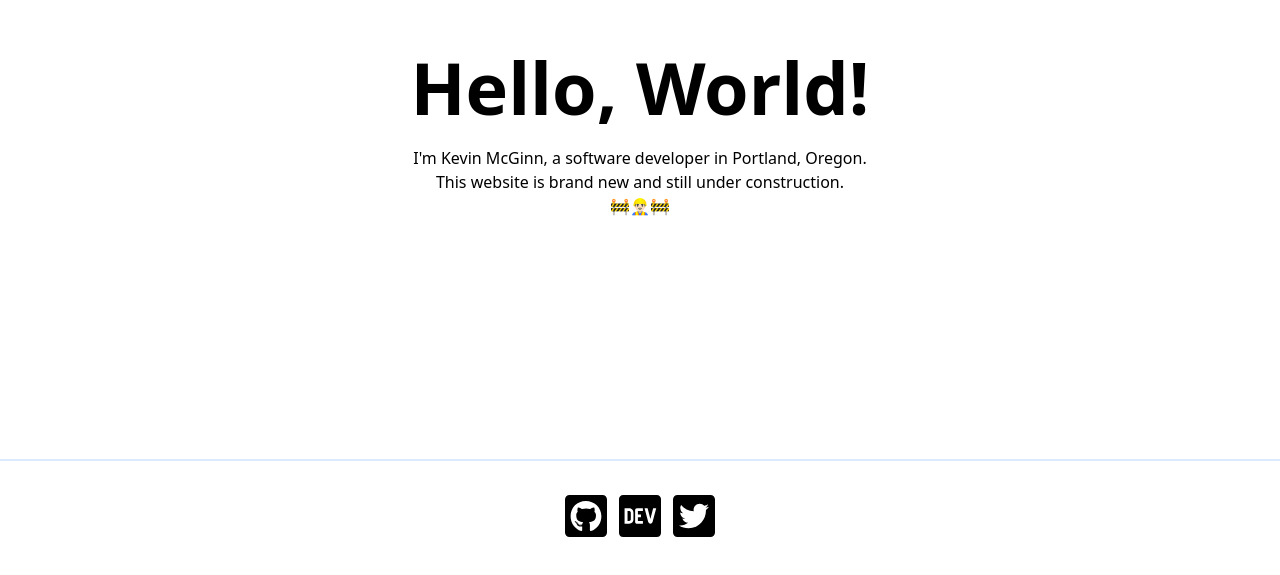
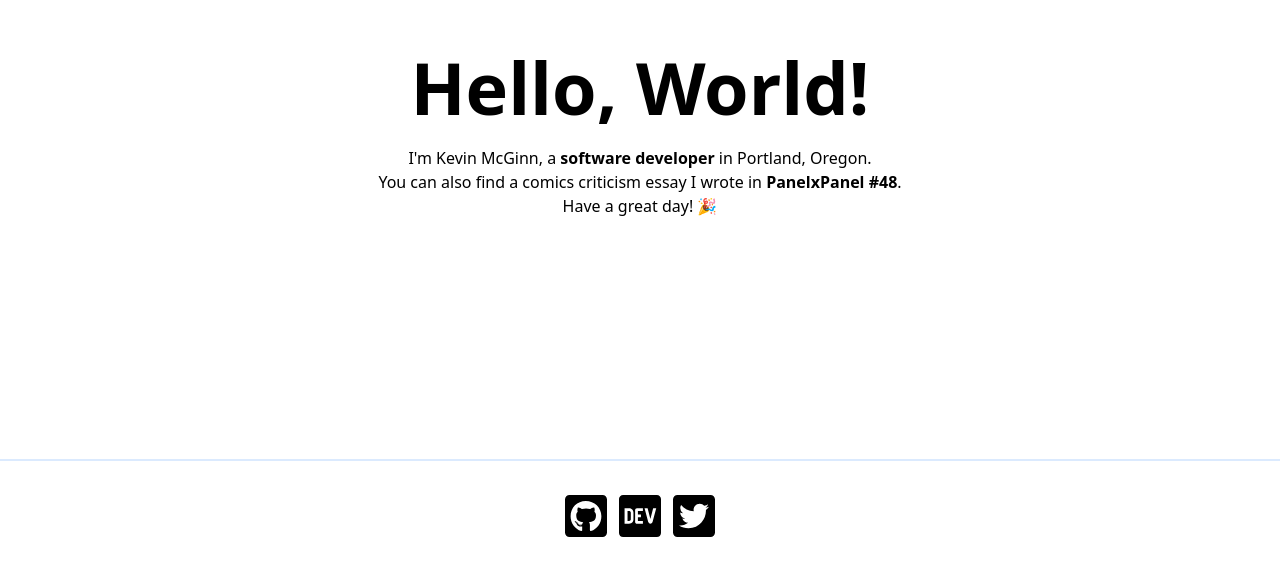
Before and after one commit to kmcginn/personal-website, a Next.js app: page / in a window 1280 px wide. Shown: the part 221-796 px from the top of the page. Built offline with nearby package versions, Linux system fonts and the light colour scheme.

Commit message:
add links to PxP and GitHub on index

```diff
--- a/pages/index.js
+++ b/pages/index.js
@@ -30,9 +30,9 @@ export default function Home() {
         <h1 className="text-3xl sm:text-5xl md:text-7xl leading-relaxed sm:leading-relaxed md:leading-relaxed font-bold">
           Hello, World!
         </h1>
-        <p>I&apos;m Kevin McGinn, a software developer in Portland, Oregon.</p>
-        <p>This website is brand new and still under construction.</p>
-        <p> 🚧👷🏻‍♂️🚧</p>
+        <p>I&apos;m Kevin McGinn, a <a className="font-bold hover:underline" href="https://github.com/kmcginn" target="_blank" rel="noreferrer">software developer</a> in Portland, Oregon.</p>
+        <p>You can also find a comics criticism essay I wrote in <a className="font-bold hover:underline" href="https://panelxpanel.gumroad.com/l/PXPNO48" target="_blank" rel="noreferrer">PanelxPanel #48</a>.</p>
+        <p>Have a great day! 🎉</p>
       </main>
 
       <footer className="w-full h-28 border-t-2 border-solid border-blue-100 flex justify-center items-center">
```
